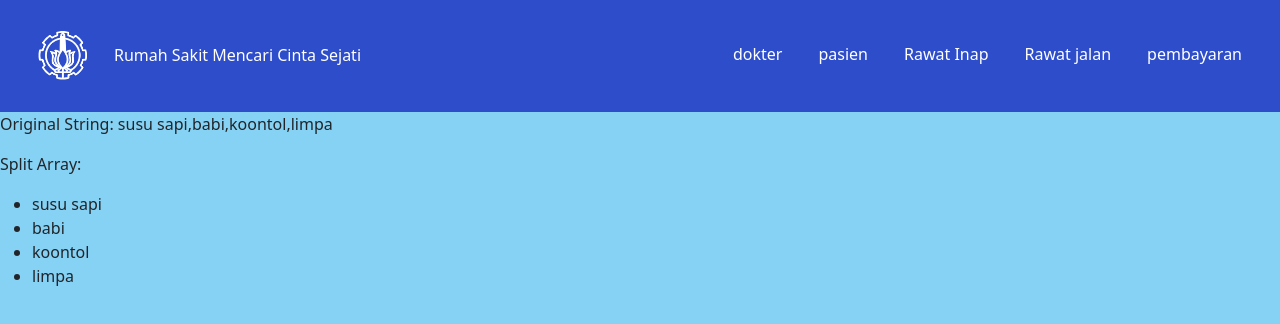
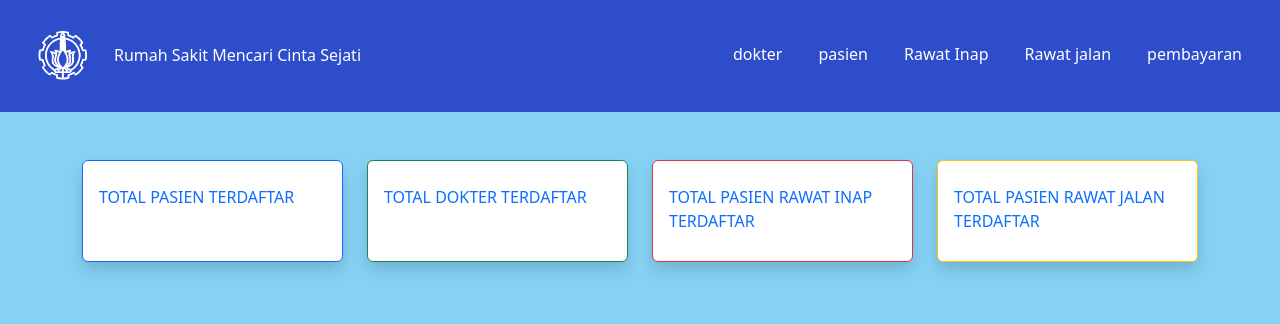
Before and after one commit to wendyramadhani/FP-MBD-F, a Vue app in the folder RS/fe/: page / in a window 1280 px wide. Shown: the top 324 px of the page. Built offline with nearby package versions, Linux system fonts and the light colour scheme; no server answers.

Commit message:
feat: update dashboard view

```diff
--- a/RS/fe/src/views/HomeView.vue
+++ b/RS/fe/src/views/HomeView.vue
@@ -1,10 +1,72 @@
 <template>
-    <div>
-      <p>Original String: {{ originalString }}</p>
-      <p>Split Array:</p>
-      <ul>
-        <li v-for="(item, index) in splitArray" :key="index">{{ item }}</li>
-      </ul>
+  <div class="container d-flex justify-content-center align-items-center">
+    <div class="row mt-5">
+
+      <!-- Jumlah Pasien Terdaftar -->
+      <div class="col-xl-3 col-md-6 mb-4">
+        <div class="card border-start border-primary shadow h-100 py-2">
+            <div class="card-body">
+                <div class="row no-gutters align-items-center">
+                    <div class="col mr-2">
+                        <div class="text-xs font-weight-bold text-primary text-uppercase mb-1">
+                            Total Pasien Terdaftar
+                        </div>
+                        <div class="h5 mb-0 font-weight-bold text-gray-800">{{ dashboardData.total_pasien }}</div>
+                    </div>
+                </div>
+            </div>
+        </div>
+      </div>
+
+      <!-- Jumlah Dokter Terdaftar -->
+      <div class="col-xl-3 col-md-6 mb-4">
+        <div class="card border-start border-success shadow h-100 py-2">
+            <div class="card-body">
+                <div class="row no-gutters align-items-center">
+                    <div class="col mr-2">
+                        <div class="text-xs font-weight-bold text-primary text-uppercase mb-1">
+                            Total Dokter Terdaftar
+                        </div>
+                        <div class="h5 mb-0 font-weight-bold text-gray-800">{{ dashboardData.total_dokter }}</div>
+                    </div>
+                </div>
+            </div>
+        </div>
+      </div>
+
+      <!-- Jumlah Pasien Rawat Inap -->
+      <div class="col-xl-3 col-md-6 mb-4">
+        <div class="card border-start border-danger shadow h-100 py-2">
+            <div class="card-body">
+                <div class="row no-gutters align-items-center">
+                    <div class="col mr-2">
+                        <div class="text-xs font-weight-bold text-primary text-uppercase mb-1">
+                            Total Pasien Rawat Inap Terdaftar
+                        </div>
+                        <div class="h5 mb-0 font-weight-bold text-gray-800">{{ dashboardData.total_pasien_inap }}</div>
+                    </div>
+                </div>
+            </div>
+        </div>
+      </div>
+
+      <!-- Jumlah Pasien Rawat Jalan -->
+      <div class="col-xl-3 col-md-6 mb-4">
+        <div class="card border-start border-warning shadow h-100 py-2">
+            <div class="card-body">
+                <div class="row no-gutters align-items-center">
+                    <div class="col mr-2">
+                        <div class="text-xs font-weight-bold text-primary text-uppercase mb-1">
+                            Total Pasien Rawat Jalan Terdaftar
+                        </div>
+                        <div class="h5 mb-0 font-weight-bold text-gray-800">{{ dashboardData.total_pasien_jalan }}</div>
+                    </div>
+                </div>
+            </div>
+        </div>
+      </div>
+
+    </div>
   </div>
 </template>
 
@@ -12,16 +74,26 @@
 export default {
   data() {
     return {
-        originalString: 'susu sapi,babi,koontol,limpa',
-        splitArray: []
+      dashboardData: {}
     };
   },
   created() {
-      this.splitString();
+    this.fetchDashboard();
   },
   methods: {
-      splitString() {
-        this.splitArray = this.originalString.split(',');
+    async fetchDashboard() {
+      try {
+        const response = await fetch('http://localhost:3000/utils/dashboard');
+
+        if (!response.ok) {
+          throw new Error('Network response was not ok');
+        }
+        const data = await response.json();
+        this.dashboardData = data;
+      } catch (error) {
+        this.error = 'Error fetching data: ' + error.message;
+        console.error('Error fetching data:', error);
+      }
     }
   }
 };
```
Lines whose indentation alone changed are shown as unchanged.
